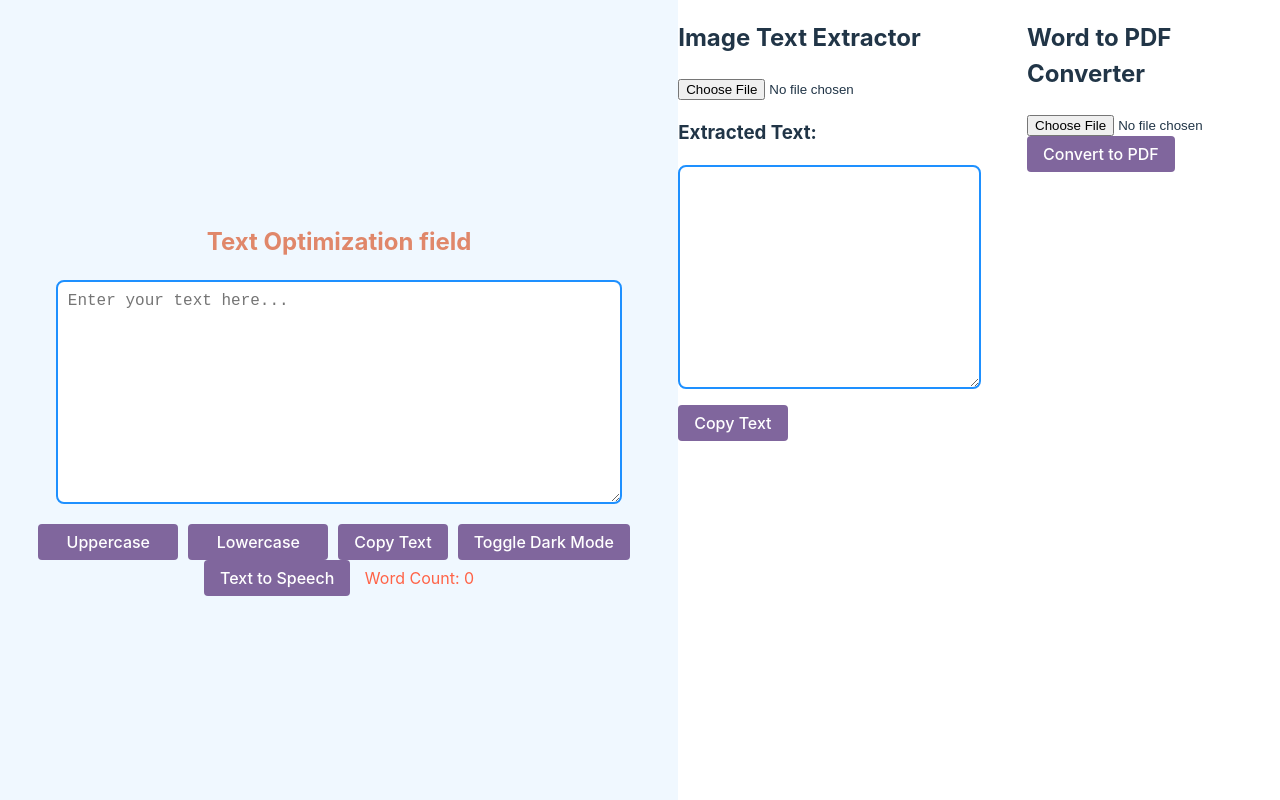
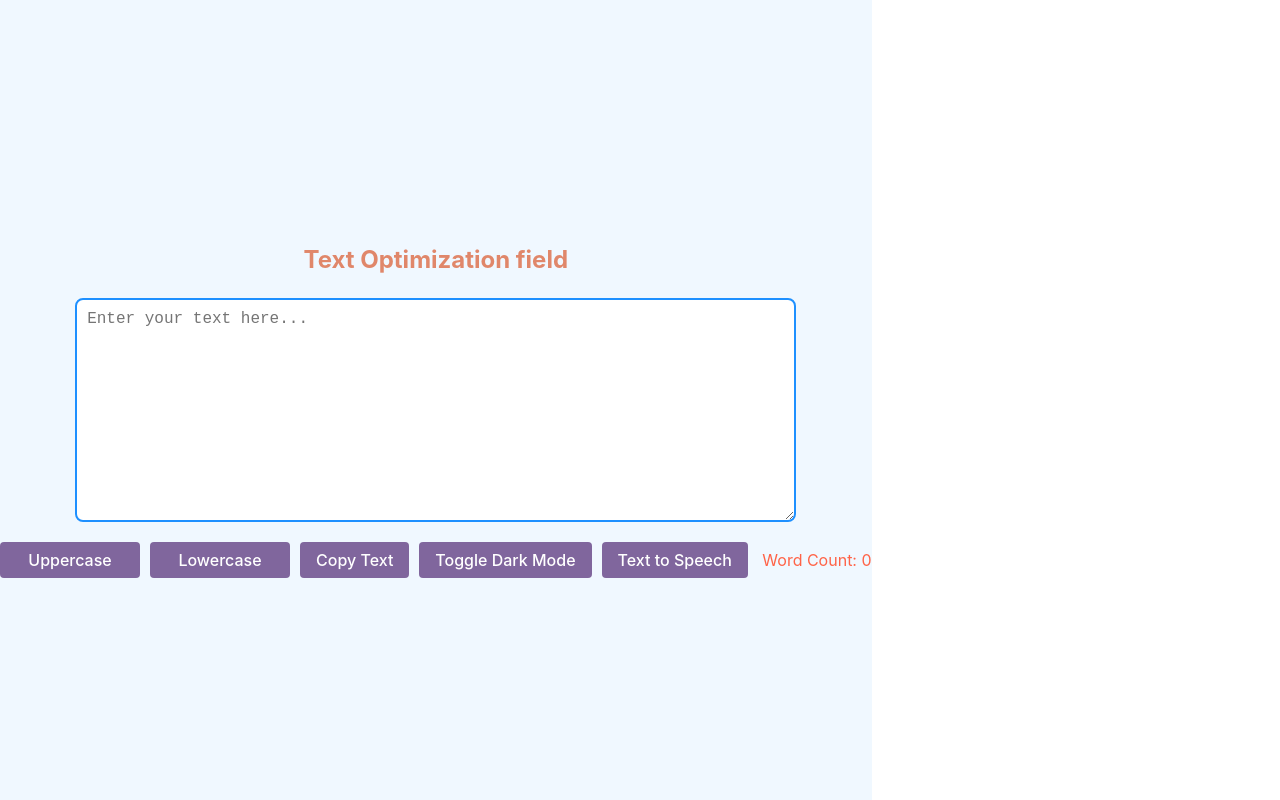
Before and after one commit to ekansh-vedi/text-utilization, a React (Vite) app: page / in a window 1280 px wide. Shown: the top 800 px of the page. Built offline with nearby package versions, Linux system fonts and the light colour scheme.

Commit message:
added css to align center

```diff
--- a/src/App.css
+++ b/src/App.css
@@ -14,6 +14,18 @@
     -webkit-font-smoothing: antialiased;
     -moz-osx-font-smoothing: grayscale;
   }
+
+
+  .App {
+    display: flex;
+    flex-direction: column;
+    justify-content: center; /* Center vertically */
+    align-items: center; /* Center horizontally */
+    height: 100vh; /* Ensure full height of the viewport */
+  }
+
+
+
 
   a {
     font-weight: 500;
--- a/src/ImageTextExtractor.jsx
+++ b/src/ImageTextExtractor.jsx
@@ -38,6 +38,12 @@ const ImageTextExtractor = () => {
         <h3>Extracted Text:</h3>
         <textarea value={extractedText} onChange={handleTextChange} rows={10} cols={50} />
         <button onClick={handleCopyText}>Copy Text</button>
+
+        <br />
+        <br />
+        <br />
+        <br />
+        <br />
       </div>
     </div>
   );
```
